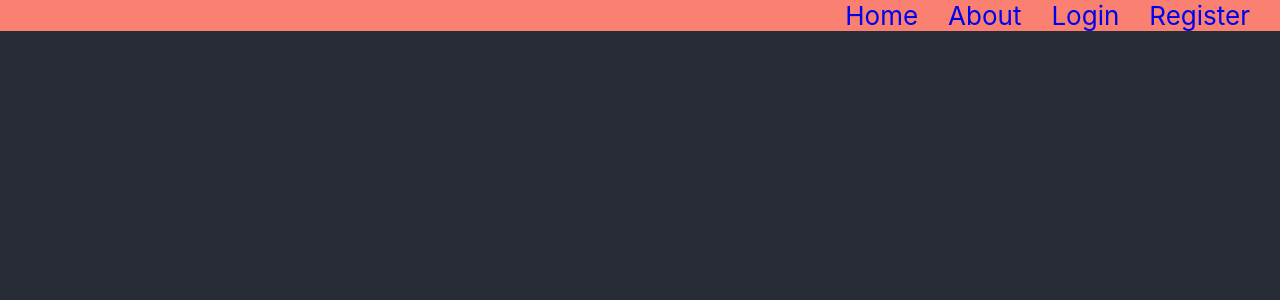
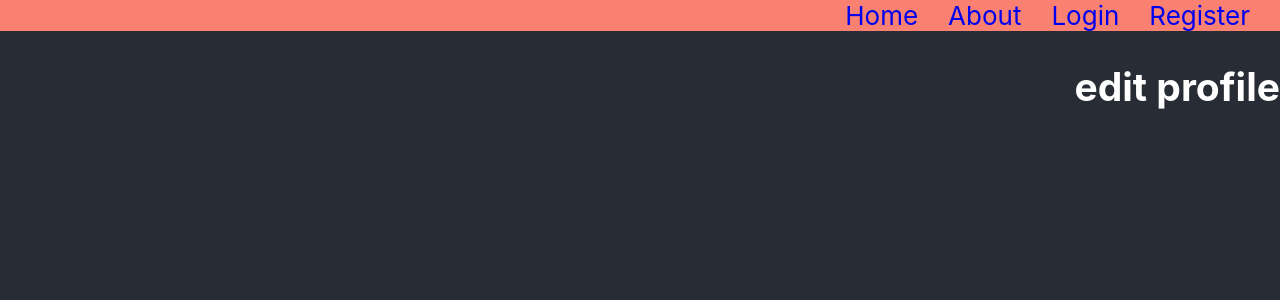
Before and after one commit to AlaysiaVeal/My-Secret-Santa, a React (Create React App) app in the folder client/: page /profile in a window 1280 px wide. Shown: the top 300 px of the page. Built offline with nearby package versions, Linux system fonts and the light colour scheme.

Commit message:
added link to edit profile

```diff
--- a/client/src/App.js
+++ b/client/src/App.js
@@ -8,6 +8,7 @@ import { CheckSession } from './services/auth'
 import Register from './pages/Register'
 import Login from './pages/Login'
 import { useState, useEffect } from 'react'
+import Profile from './components/Profile'
 
 function App() {
   const [authenticated, toggleAuthenticated] = useState(false)
@@ -38,6 +39,7 @@ function App() {
           handleLogOut={handleLogOut}
         />
         <Routes>
+          <Route path="/profile" element={<Profile />} />
           <Route path="/" element={<Home />} />
           <Route
             path="/list"
--- a/client/src/components/Nav.jsx
+++ b/client/src/components/Nav.jsx
@@ -4,7 +4,7 @@ const Nav = ({authenticated, user, handleLogOut}) => {
   if (user) {
     authentication = (
       <nav className="nav">
-        <h2>Welcome {user?.email}</h2>
+        <h2>Welcome <Link to='/profile'>{user?.email}</Link></h2>
         <Link to="/">Home</Link>
         <Link to="/about">about</Link>
         <Link to="/list">List</Link>
--- /dev/null
+++ b/client/src/components/Profile.jsx
@@ -0,0 +1,8 @@
+const Profile = () => {
+  return (
+    <div>
+      <h2>edit profile</h2>
+    </div>
+  )
+}
+export default Profile
--- a/client/src/pages/Home.js
+++ b/client/src/pages/Home.js
@@ -10,8 +10,6 @@ const Home = () => {
     setUsers(res.data)
   }
 
-  const random = () => {}
-
   return (
     <div>
       <h2>Welcome</h2>
```
